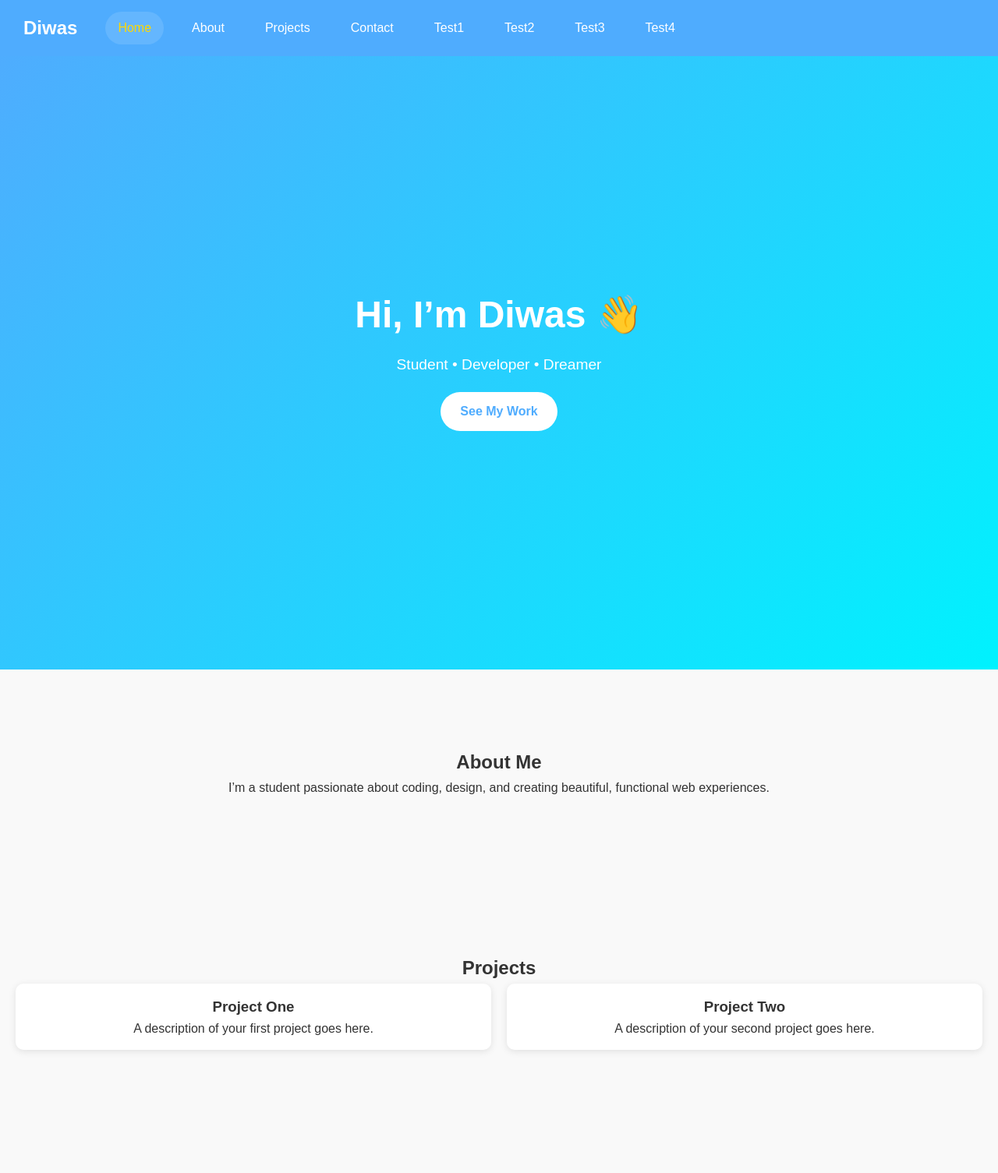
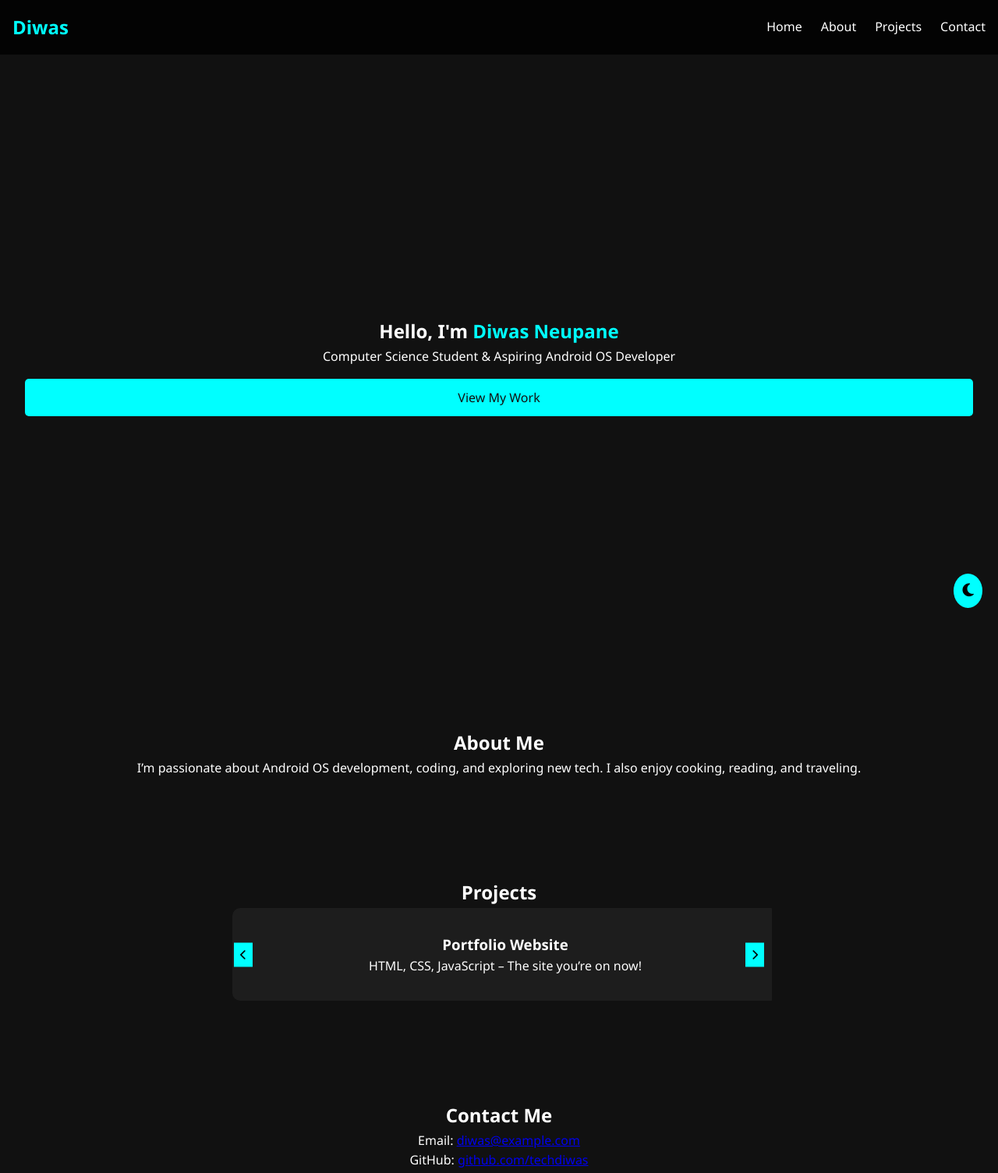
Before and after one commit to techdiwas/techdiwas.github.io, a plain HTML site: page index.html in a window 1280 px wide. Shown: the top 1505 px of the page at 78% size. Drawn offline with Linux system fonts and the light colour scheme.

Commit message:
Init next version portfolio
Signed-off-by: techdiwas <diwasneupane652@gmail.com>

```diff
--- a/index.html
+++ b/index.html
@@ -1,77 +1,77 @@
 <!DOCTYPE html>
 <html lang="en">
 <head>
-    <meta charset="UTF-8" />
-    <meta name="viewport" content="width=device-width, initial-scale=1.0" />
-    <title>Diwas | Portfolio</title>
-    <link rel="stylesheet" href="style.css" />
+    <meta charset="UTF-8">
+    <meta name="viewport" content="width=device-width, initial-scale=1.0">
+    <title>Diwas Neupane | Portfolio</title>
+    <link rel="stylesheet" href="style.css">
+    <link rel="stylesheet" href="https://cdnjs.cloudflare.com/ajax/libs/font-awesome/6.5.0/css/all.min.css">
 </head>
 <body>
-    <!-- Horizontally scrollable nav -->
-    <nav class="scroll-header">
-        <div class="logo">Diwas</div>
-        <div class="horizontal-scroll">
+    <!-- Theme Toggle -->
+    <button id="theme-toggle" aria-label="Toggle Theme"><i class="fas fa-moon"></i></button>
+
+    <!-- Navbar -->
+    <header>
+        <nav>
+            <h1 class="logo">Diwas</h1>
             <ul>
-                <li><a href="#home" class="active">Home</a></li>
+                <li><a href="#home">Home</a></li>
                 <li><a href="#about">About</a></li>
                 <li><a href="#projects">Projects</a></li>
                 <li><a href="#contact">Contact</a></li>
-                <!-- Add more items to demonstrate scrolling -->
-                <li><a href="#test1">Test1</a></li>
-                <li><a href="#test2">Test2</a></li>
-                <li><a href="#test3">Test3</a></li>
-                <li><a href="#test4">Test4</a></li>
             </ul>
-        </div>
-    </nav>
+        </nav>
+    </header>
 
-    <!-- Scrollable Tech Tags Section (unchanged) -->
-    <div class="scrollable-top">
-      <div class="scroll-item">Home</div>
-      <div class="scroll-item">About</div>
-      <div class="scroll-item">Projects</div>
-      <div class="scroll-item">Contact</div>
-    </div>
-
-    <section id="home" class="hero">
-        <h1>Hi, I’m Diwas 👋</h1>
-        <p>Student • Developer • Dreamer</p>
-        <a href="#projects" class="btn">See My Work</a>
+    <!-- Home -->
+    <section id="home" class="section home fade-in">
+        <h2>Hello, I'm <span>Diwas Neupane</span></h2>
+        <p>Computer Science Student & Aspiring Android OS Developer</p>
+        <a href="#projects" class="btn">View My Work</a>
     </section>
 
-    <section id="about">
+    <!-- About -->
+    <section id="about" class="section about fade-in">
         <h2>About Me</h2>
         <p>
-            I’m a student passionate about coding, design, and creating beautiful, functional web experiences.
+            I’m passionate about Android OS development, coding, and exploring new tech.
+            I also enjoy cooking, reading, and traveling.
         </p>
     </section>
 
-    <section id="projects">
+    <!-- Projects Carousel -->
+    <section id="projects" class="section projects fade-in">
         <h2>Projects</h2>
-        <div class="project-list">
-            <div class="project-card">
-                <h3>Project One</h3>
-                <p>A description of your first project goes here.</p>
+        <div class="carousel">
+            <div class="carousel-track">
+                <div class="project-card">
+                    <h3>Portfolio Website</h3>
+                    <p>HTML, CSS, JavaScript – The site you’re on now!</p>
+                </div>
+                <div class="project-card">
+                    <h3>Android App</h3>
+                    <p>A productivity app for students.</p>
+                </div>
+                <div class="project-card">
+                    <h3>Physics Simulation</h3>
+                    <p>A simple projectile motion simulation in JS.</p>
+                </div>
             </div>
-            <div class="project-card">
-                <h3>Project Two</h3>
-                <p>A description of your second project goes here.</p>
-            </div>
+            <button class="carousel-btn prev"><i class="fas fa-chevron-left"></i></button>
+            <button class="carousel-btn next"><i class="fas fa-chevron-right"></i></button>
         </div>
     </section>
 
-    <section id="contact">
-        <h2>Contact</h2>
-        <form>
-            <input type="text" placeholder="Your Name" required />
-            <input type="email" placeholder="Your Email" required />
-            <textarea placeholder="Your Message" rows="5" required></textarea>
-            <button type="submit" class="btn">Send Message</button>
-        </form>
+    <!-- Contact -->
+    <section id="contact" class="section contact fade-in">
+        <h2>Contact Me</h2>
+        <p>Email: <a href="mailto:diwasneupane652@gmail.com">diwas@example.com</a></p>
+        <p>GitHub: <a href="#">github.com/techdiwas</a></p>
     </section>
 
     <footer>
-        <p>&copy; 2025 Diwas. All rights reserved.</p>
+        <p>© 2025 Diwas Neupane. All rights reserved.</p>
     </footer>
 
     <script src="script.js"></script>
--- a/script.js
+++ b/script.js
@@ -1,9 +1,45 @@
-// Simple scroll fade-in
-window.addEventListener('scroll', () => {
-    document.querySelectorAll('section').forEach(section => {
-        const rect = section.getBoundingClientRect();
-        if(rect.top < window.innerHeight - 50) {
-            section.classList.add('visible');
-        }
+// Smooth scrolling
+document.querySelectorAll('a[href^="#"]').forEach(anchor => {
+    anchor.addEventListener("click", function(e) {
+        e.preventDefault();
+        document.querySelector(this.getAttribute("href"))
+            .scrollIntoView({ behavior: "smooth" });
     });
 });
+
+// Theme toggle
+const themeToggle = document.getElementById("theme-toggle");
+themeToggle.addEventListener("click", () => {
+    document.body.classList.toggle("light-mode");
+    themeToggle.innerHTML = document.body.classList.contains("light-mode")
+        ? '<i class="fas fa-sun"></i>'
+        : '<i class="fas fa-moon"></i>';
+});
+
+// Fade-in animation on scroll
+const fadeElems = document.querySelectorAll(".fade-in");
+const observer = new IntersectionObserver(entries => {
+    entries.forEach(entry => {
+        if (entry.isIntersecting) entry.target.classList.add("show");
+    });
+});
+fadeElems.forEach(el => observer.observe(el));
+
+// Carousel logic
+const track = document.querySelector(".carousel-track");
+const prevBtn = document.querySelector(".prev");
+const nextBtn = document.querySelector(".next");
+let index = 0;
+
+nextBtn.addEventListener("click", () => {
+    if (index < track.children.length - 1) {
+        index++;
+        track.style.transform = `translateX(-${index * 100}%)`;
+    }
+});
+prevBtn.addEventListener("click", () => {
+    if (index > 0) {
+        index--;
+        track.style.transform = `translateX(-${index * 100}%)`;
+    }
+});
--- a/style.css
+++ b/style.css
@@ -1,208 +1,136 @@
-/* Reset and Base Styles */
+/* ===== General ===== */
 * {
     margin: 0;
     padding: 0;
     box-sizing: border-box;
-    scroll-behavior: smooth;
+}
+body {
+    font-family: 'Segoe UI', sans-serif;
+    line-height: 1.6;
+    transition: background 0.3s, color 0.3s;
+}
+:root {
+    --bg: #111;
+    --text: #fff;
+    --accent: #0ff;
+}
+.light-mode {
+    --bg: #f5f5f5;
+    --text: #111;
+}
+body {
+    background: var(--bg);
+    color: var(--text);
 }
 
-body {
-    font-family: 'Poppins', sans-serif;
-    background: #f9f9f9;
-    color: #333;
-    line-height: 1.6;
+/* ===== Navbar ===== */
+header {
+    background: rgba(0,0,0,0.8);
+    padding: 1rem;
+    position: sticky;
+    top: 0;
+    z-index: 100;
+    backdrop-filter: blur(6px);
+}
+nav {
+    display: flex;
+    justify-content: space-between;
+    align-items: center;
+}
+.logo {
+    font-size: 1.5rem;
+    color: var(--accent);
+}
+nav ul {
+    list-style: none;
+    display: flex;
+}
+nav ul li {
+    margin-left: 1.5rem;
+}
+nav ul li a {
+    color: var(--text);
+    text-decoration: none;
 }
 
-/* Horizontally scrollable nav header */
-nav.scroll-header {
-    display: flex;
-    align-items: center;
-    background: #4facfe;
-    padding: 15px 0 15px 30px;
-    position: fixed;
-    width: 100%;
-    top: 0;
-    z-index: 100;
-    color: white;
+/* ===== Sections ===== */
+.section {
+    padding: 4rem 2rem;
+    text-align: center;
 }
-
-nav.scroll-header .logo {
-    font-size: 1.5rem;
-    font-weight: bold;
-    margin-right: 16px;
-    flex-shrink: 0;
-}
-
-nav.scroll-header .horizontal-scroll {
-    overflow-x: auto;
-    white-space: nowrap;
-    flex: 1 1 auto;
-    scrollbar-width: none;
-}
-
-nav.scroll-header .horizontal-scroll::-webkit-scrollbar {
-    display: none;
-}
-
-nav.scroll-header ul {
-    display: inline-flex;
-    list-style: none;
-    white-space: nowrap;
-    padding-right: 30px;
-}
-
-nav.scroll-header ul li {
-    margin-left: 20px;
-}
-
-nav.scroll-header ul li a {
-    color: white;
-    text-decoration: none;
-    font-weight: 500;
-    transition: color 0.3s;
-    padding: 8px 16px;
-    border-radius: 999px;
-    display: inline-block;
-    font-size: 1rem;
-}
-
-nav.scroll-header ul li a.active,
-nav.scroll-header ul li a:hover {
-    color: #ffd700;
-    background: rgba(255,255,255,0.12);
-}
-
-@media (max-width: 700px) {
-    nav.scroll-header .logo {
-        font-size: 1.2rem;
-        margin-right: 8px;
-    }
-    nav.scroll-header ul li {
-        margin-left: 10px;
-    }
-    nav.scroll-header ul li a {
-        font-size: 0.92rem;
-        padding: 7px 12px;
-    }
-}
-
-/* Hero Section */
-.hero {
+.home {
     height: 100vh;
-    background: linear-gradient(135deg, #4facfe, #00f2fe);
-    color: white;
     display: flex;
     flex-direction: column;
     justify-content: center;
-    align-items: center;
-    text-align: center;
-    padding: 0 20px;
+}
+span {
+    color: var(--accent);
+}
+.btn {
+    display: inline-block;
+    margin-top: 1rem;
+    padding: 0.7rem 1.5rem;
+    background: var(--accent);
+    color: #111;
+    text-decoration: none;
+    border-radius: 5px;
 }
 
-.hero h1 {
-    font-size: 3rem;
-    margin-bottom: 10px;
+/* ===== Fade Animation ===== */
+.fade-in {
+    opacity: 0;
+    transform: translateY(20px);
+    transition: opacity 0.8s ease, transform 0.8s ease;
+}
+.fade-in.show {
+    opacity: 1;
+    transform: translateY(0);
 }
 
-.hero p {
-    font-size: 1.2rem;
-    margin-bottom: 20px;
+/* ===== Carousel ===== */
+.carousel {
+    position: relative;
+    overflow: hidden;
+    max-width: 700px;
+    margin: auto;
+}
+.carousel-track {
+    display: flex;
+    transition: transform 0.4s ease-in-out;
+}
+.project-card {
+    min-width: 100%;
+    background: rgba(255,255,255,0.05);
+    padding: 2rem;
+    border-radius: 10px;
+    margin: 0 0.5rem;
+}
+.carousel-btn {
+    position: absolute;
+    top: 50%;
+    transform: translateY(-50%);
+    background: var(--accent);
+    border: none;
+    padding: 0.5rem;
+    cursor: pointer;
+}
+.prev {
+    left: 10px;
+}
+.next {
+    right: 10px;
 }
 
-.btn {
-    padding: 12px 25px;
-    background: white;
-    color: #4facfe;
-    border-radius: 50px;
-    text-decoration: none;
-    font-weight: bold;
-    transition: all 0.3s;
+/* ===== Theme Toggle ===== */
+#theme-toggle {
+    position: fixed;
+    bottom: 20px;
+    right: 20px;
+    background: var(--accent);
+    border: none;
+    padding: 0.7rem;
+    border-radius: 50%;
+    cursor: pointer;
+    font-size: 1.2rem;
 }
-
-.btn:hover {
-    background: #4facfe;
-    color: white;
-}
-
-/* Sections */
-section {
-    padding: 100px 20px;
-    text-align: center;
-}
-
-#projects .project-list {
-    display: grid;
-    grid-template-columns: repeat(auto-fit, minmax(250px, 1fr));
-    gap: 20px;
-}
-
-.project-card {
-    background: #fff;
-    padding: 15px;
-    border-radius: 10px;
-    box-shadow: 0 2px 10px rgba(0,0,0,0.1);
-    transition: transform 0.3s;
-}
-
-.project-card:hover {
-    transform: scale(1.05);
-}
-
-/* Contact Form */
-form {
-    max-width: 600px;
-    margin: auto;
-    display: flex;
-    flex-direction: column;
-}
-
-form input, form textarea {
-    margin-bottom: 15px;
-    padding: 10px;
-    border: 1px solid #ddd;
-    border-radius: 8px;
-}
-
-form button {
-    border: none;
-    cursor: pointer;
-}
-
-/* Footer */
-footer {
-    text-align: center;
-    padding: 20px;
-    color: #777;
-}
-
-/* Existing scrollable-top section */
-.scrollable-top {
-  overflow-x: auto;
-  white-space: nowrap;
-  padding: 10px;
-  background-color: #111;
-  border-bottom: 1px solid #333;
-  scrollbar-width: none; /* Firefox */
-}
-
-.scrollable-top::-webkit-scrollbar {
-  display: none; /* Chrome, Safari */
-}
-
-.scroll-item {
-  display: inline-block;
-  background-color: #222;
-  color: #fff;
-  padding: 8px 16px;
-  margin: 0 8px 0 0;
-  border-radius: 999px;
-  font-size: 14px;
-  font-weight: 600;
-  white-space: nowrap;
-  transition: background 0.3s;
-}
-
-.scroll-item:hover {
-  background-color: #444;
-  cursor: pointer;
-}
```
